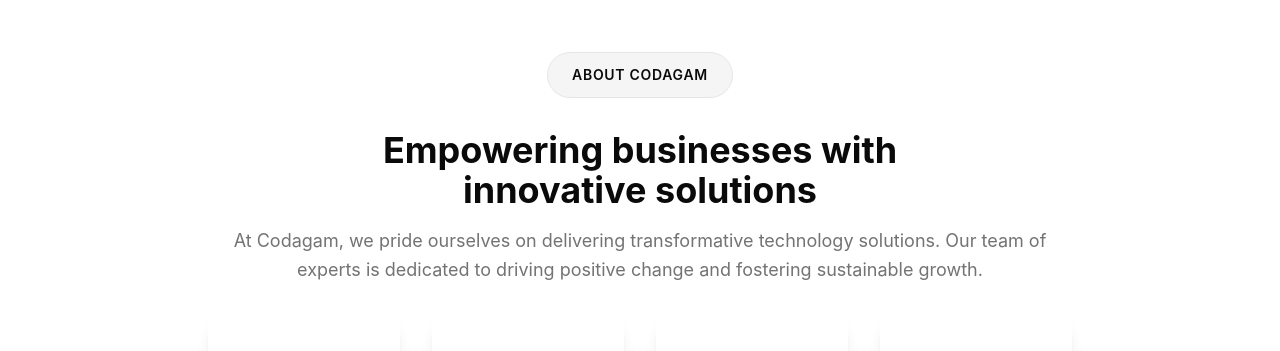
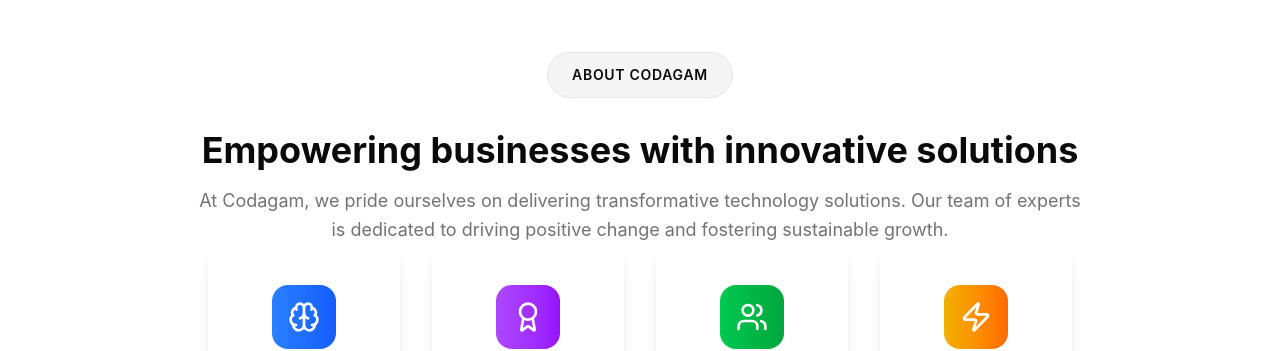
Before and after one commit to pasupathi-codagam/codagam, a Next.js app: page /home in a window 1280 px wide. Shown: the part 780-1131 px from the top of the page. Built offline with nearby package versions, Linux system fonts and the light colour scheme.

Commit message:
ui fixing

```diff
--- a/components/home/AboutSection.tsx
+++ b/components/home/AboutSection.tsx
@@ -121,14 +121,11 @@ const AboutSection = memo(() => {
 
             {/* Header Section */}
             <div className="text-center mb-6 sm:mb-8 lg:mb-10">
-              <h1 className="text-xl sm:text-2xl md:text-3xl lg:text-4xl font-bold text-foreground mb-4 px-4">
-                Empowering <span className="text-foreground">businesses</span>{" "}
-                with
-                <br />
-                <span className="text-foreground">innovative solutions</span>
-              </h1>
+              <h2 className="text-xl sm:text-2xl md:text-3xl lg:text-4xl font-bold text-foreground mb-4">
+                Empowering businesses with innovative solutions
+              </h2>
 
-              <p className="text-sm sm:text-base lg:text-lg text-muted-foreground leading-relaxed max-w-4xl mx-auto mb-6 sm:mb-8 px-4">
+              <p className="text-sm sm:text-base lg:text-lg text-muted-foreground leading-relaxed max-w-4xl mx-auto">
                 At Codagam, we pride ourselves on delivering transformative
                 technology solutions. Our team of experts is dedicated to
                 driving positive change and fostering sustainable growth.
```
